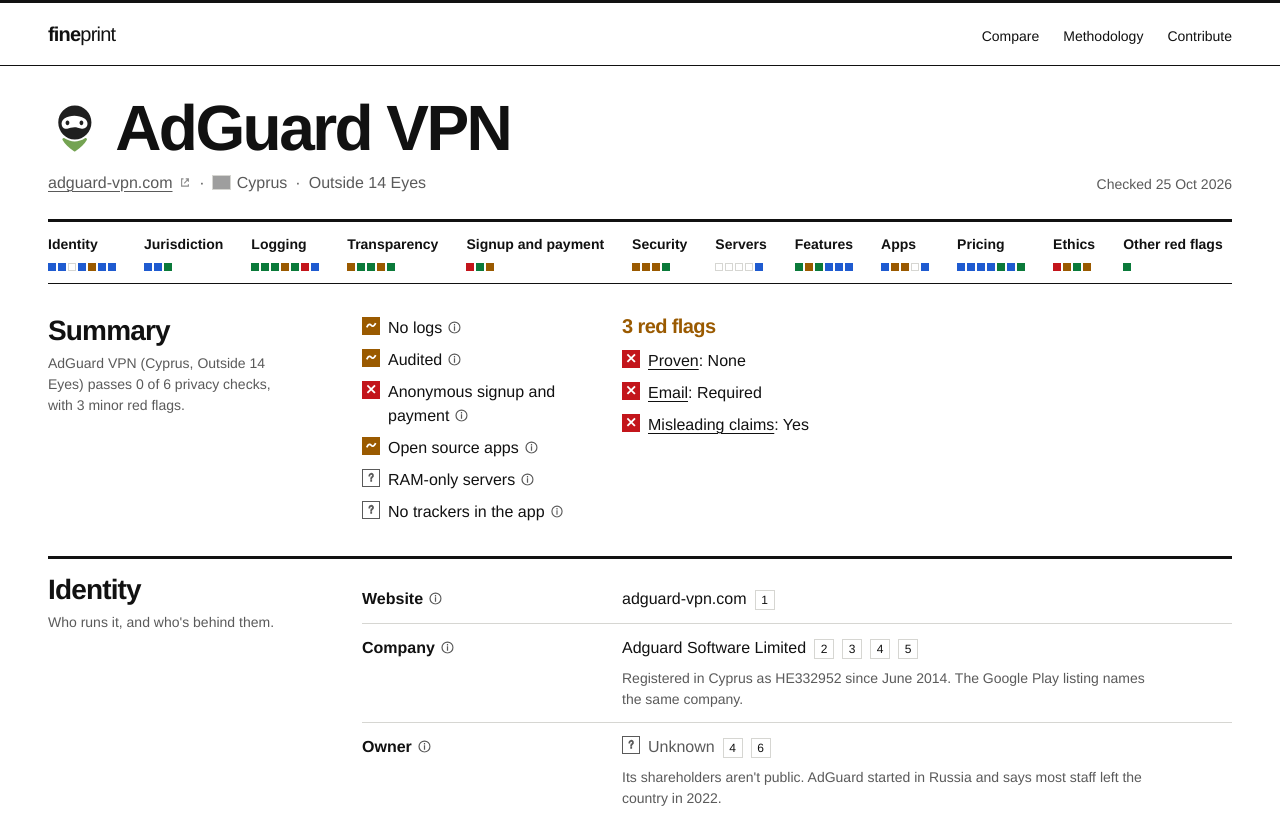
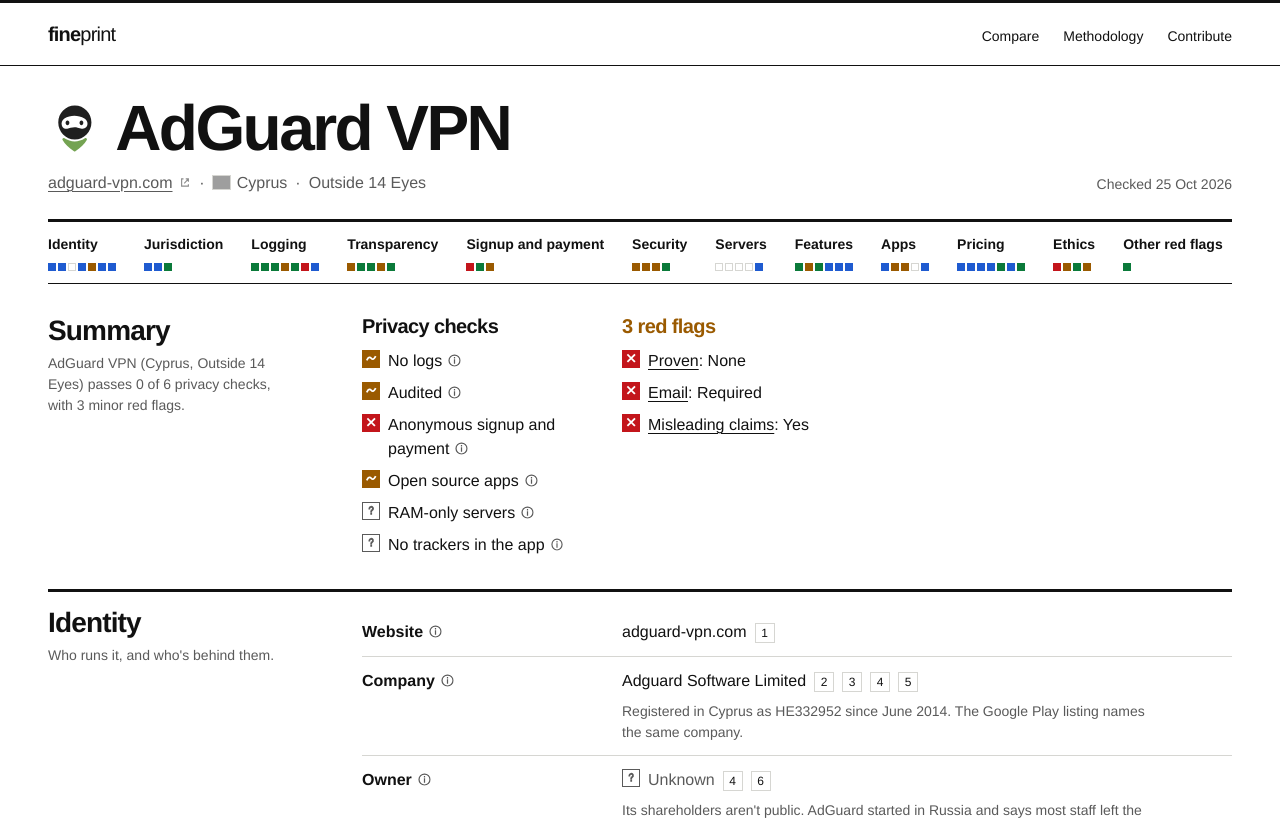
Before and after one commit to NotAFlightRisk/fineprint, a SvelteKit app: page /adguard-vpn in a window 1280 px wide. Shown: the top 820 px of the page. Built offline with nearby package versions, Linux system fonts and the light colour scheme; grey boxes are pictures that could not be loaded.

Commit message:
fix(web): stop the summary checklist spreading out
- Keep the checklist packed to the top when the red flags run long
- Give it a "Privacy checks" heading, like the other columns

```diff
--- a/src/lib/components/Checklist.svelte
+++ b/src/lib/components/Checklist.svelte
@@ -18,6 +18,7 @@
 <style>
   ul {
     display: grid;
+    align-content: start;
     gap: var(--space-2);
     margin: 0;
     padding: 0;
--- a/src/routes/[provider]/+page.svelte
+++ b/src/routes/[provider]/+page.svelte
@@ -98,7 +98,10 @@
       <p>{verdict(summary)}</p>
     </div>
     <div class="facts">
-      <Checklist {checks} />
+      <div class="checks">
+        <h3>Privacy checks</h3>
+        <Checklist {checks} />
+      </div>
       <div class="flags">
         <h3 class:none={!flags.length} data-grade={summary.serious ? 'bad' : 'ok'}>
           {redFlags(flags.length)}
@@ -329,6 +332,7 @@
     }
   }
 
+  .checks,
   .flags {
     display: grid;
     align-content: start;
@@ -336,6 +340,11 @@
 
     & h3 {
       font-size: var(--text-md);
+    }
+  }
+
+  .flags {
+    & h3 {
       color: var(--grade);
 
       &.none {
```
